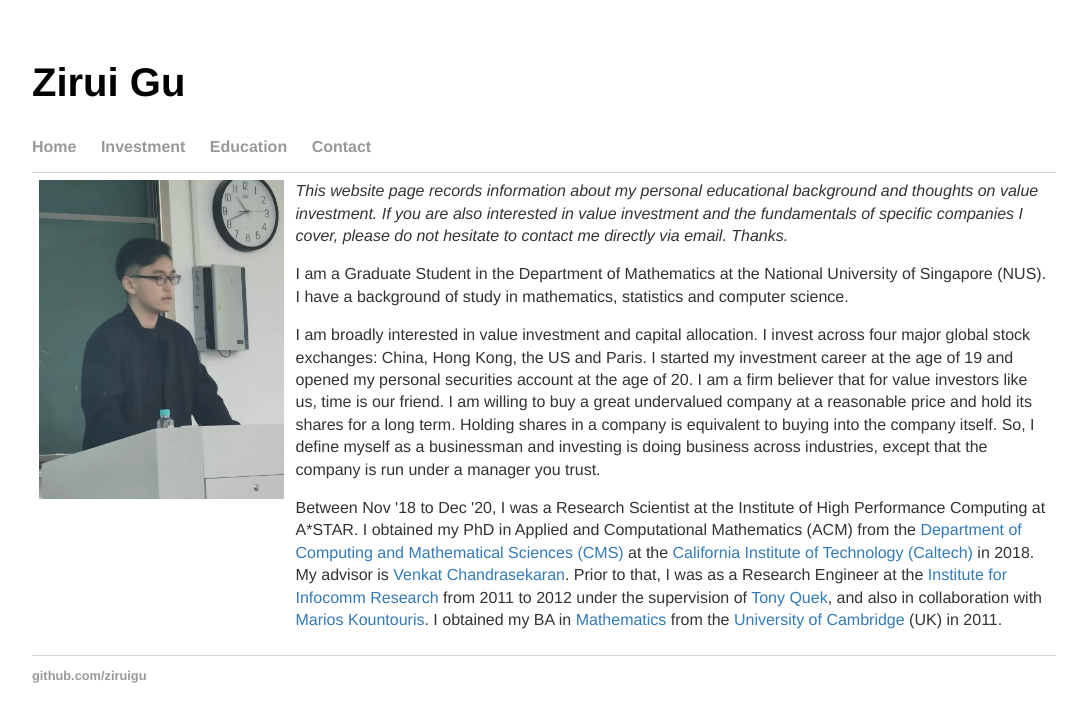
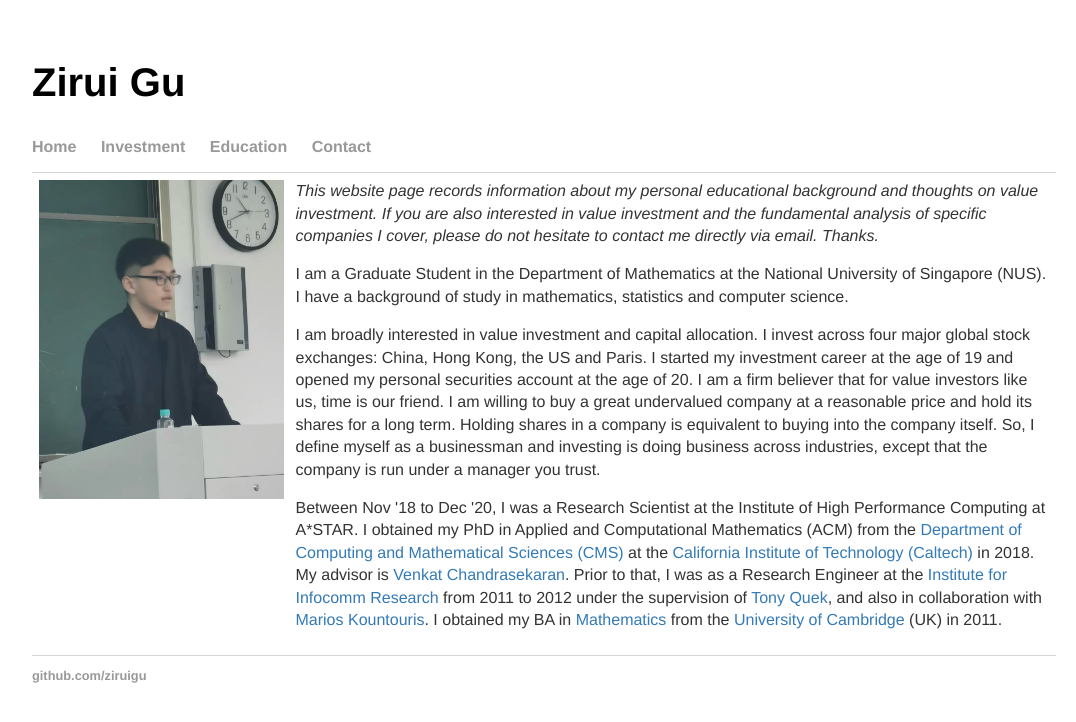
Before and after one commit to ziruigu/ziruigu.github.io, a Jekyll site: the page built from index.html, in a window 1280 px wide. Shown: the top 722 px of the page, without its empty margins (96-1172 px from the left). Built offline with Jekyll 4.4.1, drawn with Linux system fonts in a browser that asks for light colours.

Commit message:
Update index.html

```diff
--- a/index.html
+++ b/index.html
@@ -21,7 +21,7 @@ title: Zirui Gu
     </td>
     <td>
       <div id="blurb">
-	<p><i>This website page records information about my personal educational background and thoughts on value investment. If you are also interested in value investment and the fundamentals of specific companies I cover, please do not hesitate to contact me directly via email. Thanks.</i></p>
+	<p><i>This website page records information about my personal educational background and thoughts on value investment. If you are also interested in value investment and the fundamental analysis of specific companies I cover, please do not hesitate to contact me directly via email. Thanks.</i></p>
 
 	<p>I am a Graduate Student in the Department of Mathematics at the National University of Singapore (NUS).  I have a background of study in mathematics, statistics and computer science.</p>
 
```
